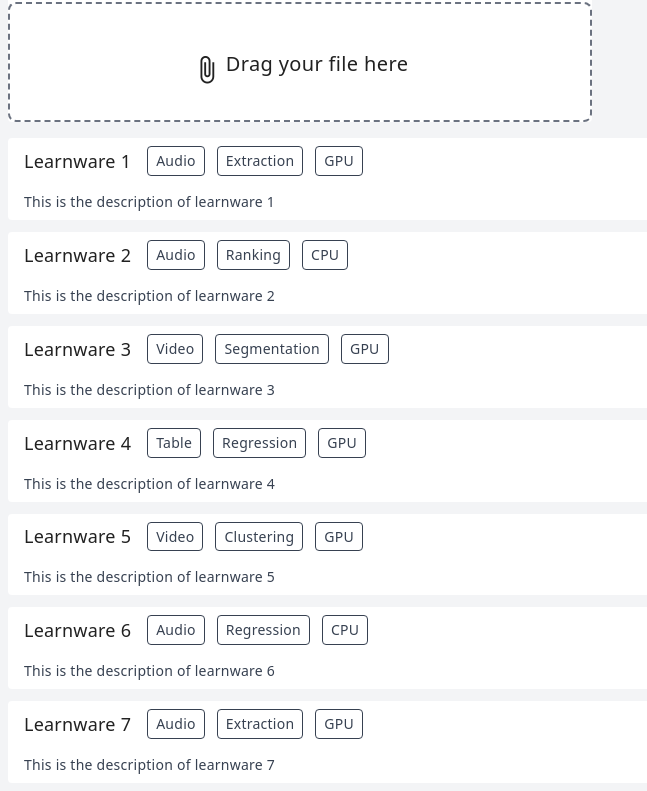
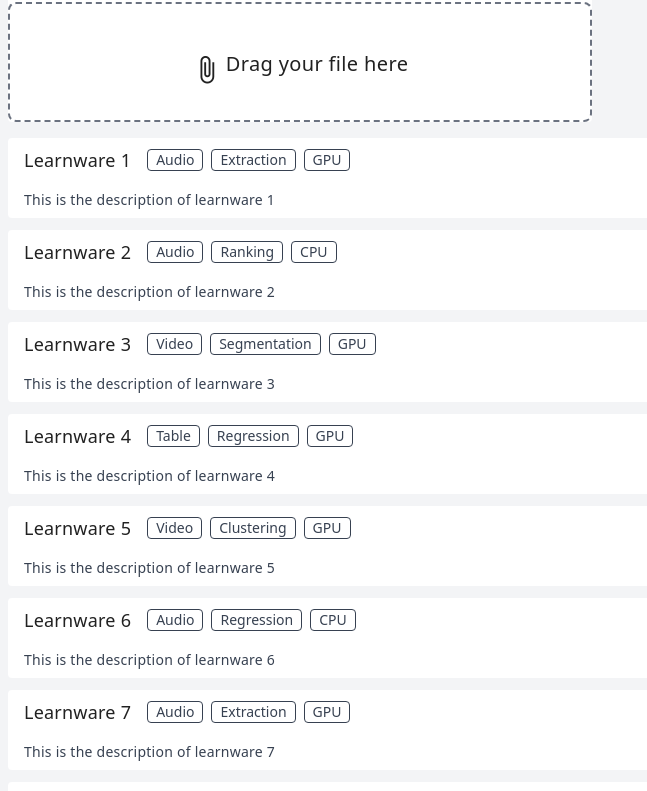
Before and after one commit to Learnware-LAMDA/Beimingwu, a Vue app: page /#/search in a window 1280 px wide. Shown: the part 1000-1791 px from the top of the page, without its empty margins (0-647 px from the left). Built offline with nearby package versions, Linux system fonts and the light colour scheme.

Commit message:
[MNT] Change learnware label style

```diff
--- a/src/views/Search/LearnwareList.vue
+++ b/src/views/Search/LearnwareList.vue
@@ -13,11 +13,9 @@ const props = defineProps({
       <v-card flat v-for="(item, i) in items" :key="i">
         <div class="first-row">
           <v-card-title class="title">{{ item.title }}</v-card-title>
-          <v-card-text class="card-text">
-            <div>{{ item.dataType }}</div>
-            <div>{{ item.taskType }}</div>
-            <div>{{ item.requirementType }}</div>
-          </v-card-text>
+          <div class="label">{{ item.dataType }}</div>
+          <div class="label">{{ item.taskType }}</div>
+          <div class="label">{{ item.requirementType }}</div>
         </div>
         <v-card-text class="card-text">
           <div>{{ item.description }}</div>
@@ -38,11 +36,11 @@ const props = defineProps({
     @apply flex flex-nowrap items-center;
 
     .title {
-      @apply pr-0 xl: text-xl lg:text-lg text-1rem;
+      @apply xl: text-xl lg:text-lg text-1rem;
     }
 
-    .card-text * {
-      @apply px-2 py-1 border-1 border-gray-700 text-gray-700 rounded;
+    .label {
+      @apply px-2 mr-2 border-1 border-gray-700 text-sm text-gray-700 rounded;
     }
   }
 
```
